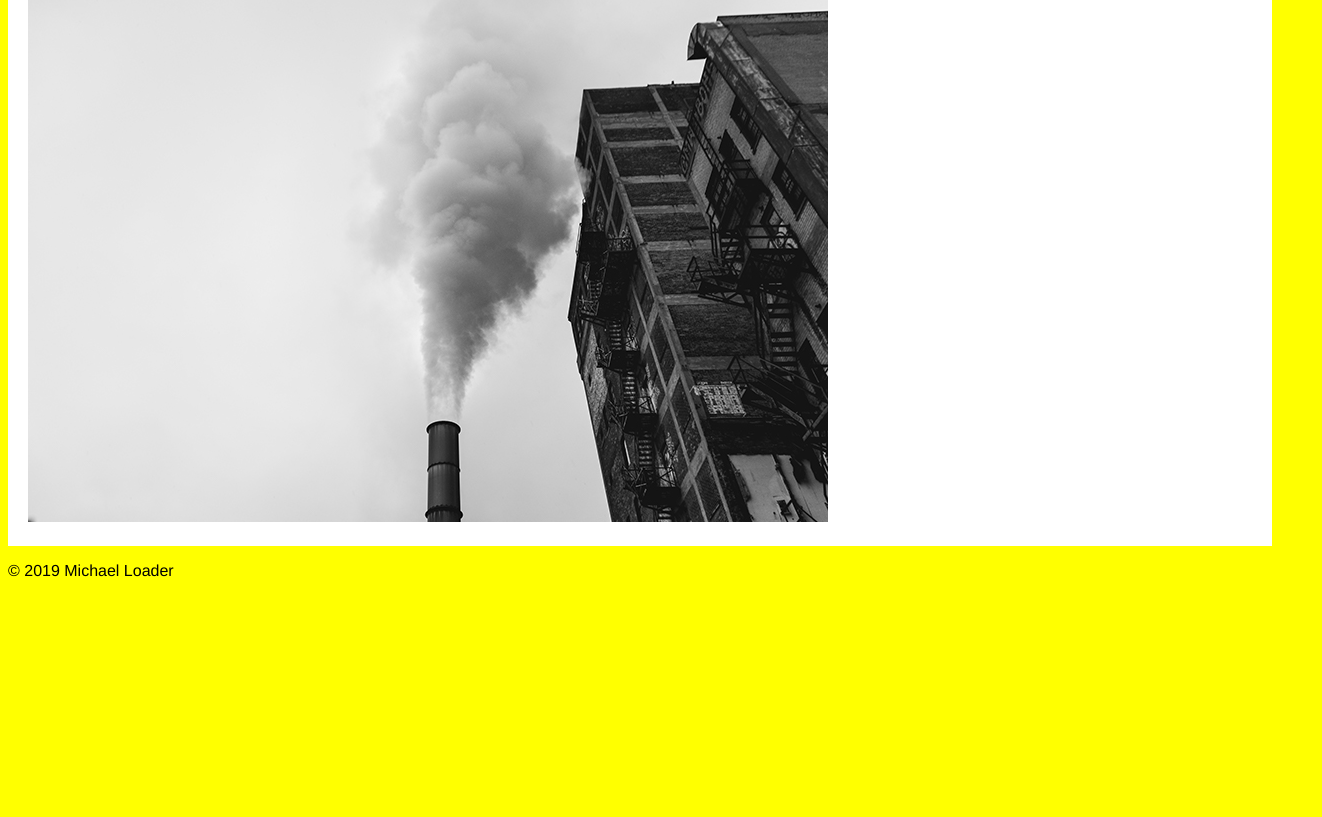
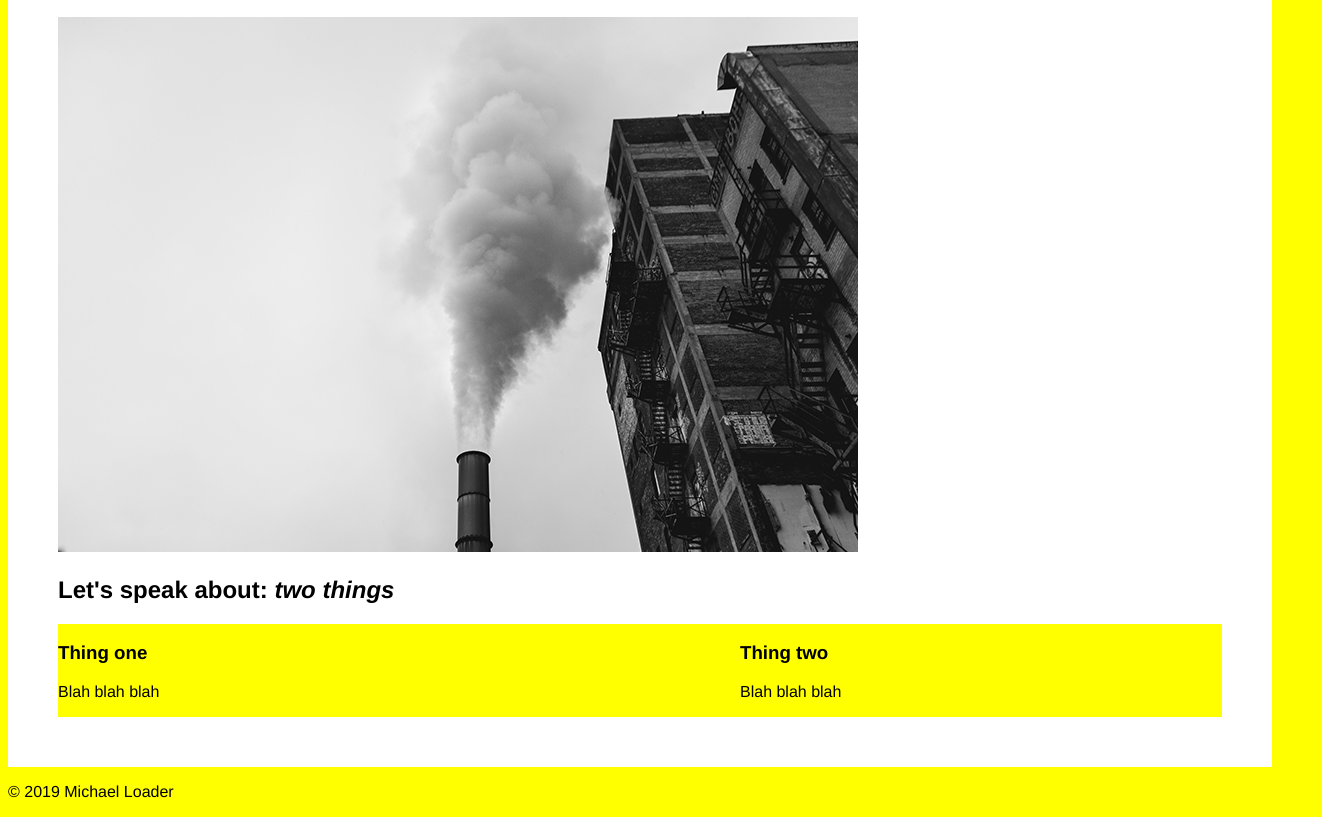
Before and after one commit to loadsof/cfu-a3, a plain HTML site: page index.html in a window 1280 px wide. Shown: the part 391-1208 px from the top of the page, 1322 px wide, since content can reach past the window. Before the commit the page ends 987 px from the top, so only its background shows below. Drawn offline with Linux system fonts and the light colour scheme.

Commit message:
Grid Layout

```diff
--- a/index.html
+++ b/index.html
@@ -46,7 +46,20 @@
 <h2>Breathe in, breathe out</h2>
 <img src="assets/detroit-city-with-smoke.jpg" alt="Smokey in Detroit City">
 
+<h2>Let's speak about: <i>two things</i></h2>
 
+<div class="col-layout">
+
+    <div class="item">
+        <h3>Thing one</h3>
+        <p>Blah blah blah</p>
+    </div>
+
+    <div class="item">
+            <h3>Thing two</h3>
+            <p>Blah blah blah</p>
+        </div>
+</div>
 
 </main>
 
--- a/style.css
+++ b/style.css
@@ -2,8 +2,17 @@
     box-sizing: border-box;
 }
 
+img,
+iframe,
+video,
+audio {
+    max-width: 100%;
+}
+
+
 body {
     background-color: yellow;
+    background-size: cover;
 
     font-family:  Helvetica, arial, sans-serif;
 }
@@ -11,10 +20,10 @@ body {
 main {
    background-color:  #ffffff;
 
-   padding: 20px;
+   padding: 50px;
 
 }
-
+/* navigation */
 nav {
 background-color: #ffffff
 
@@ -27,4 +36,19 @@ nav ul {
 
 }
 
-/* navigation */
+/* General Layout Stuff */
+.col-layout {
+
+}
+
+@media screen and (min-width: 800px) {
+    .col-layout {
+        background-color:yellow;
+
+        display: grid;
+        grid-template-columns: 50% 50%;
+        grid-gap: 100px;
+
+
+    }
+}
```
